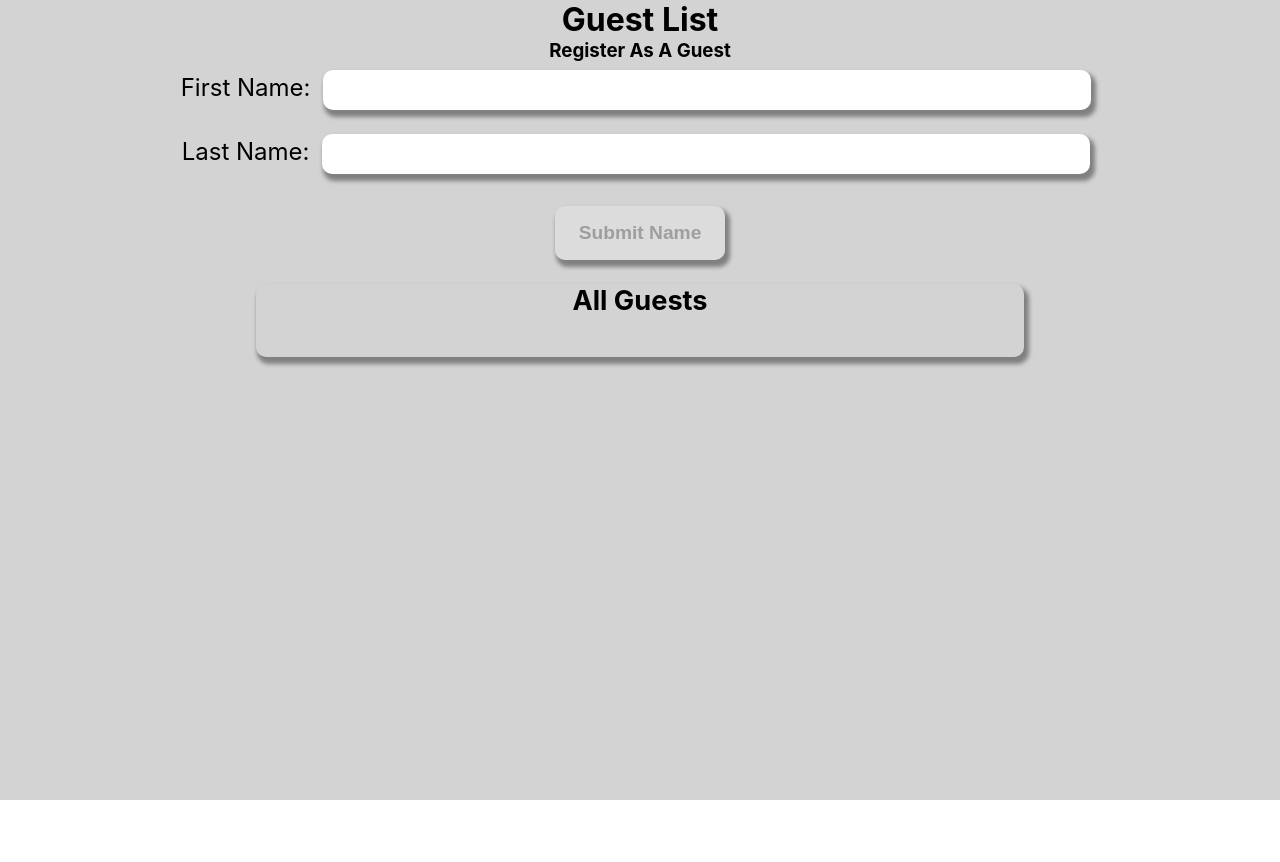
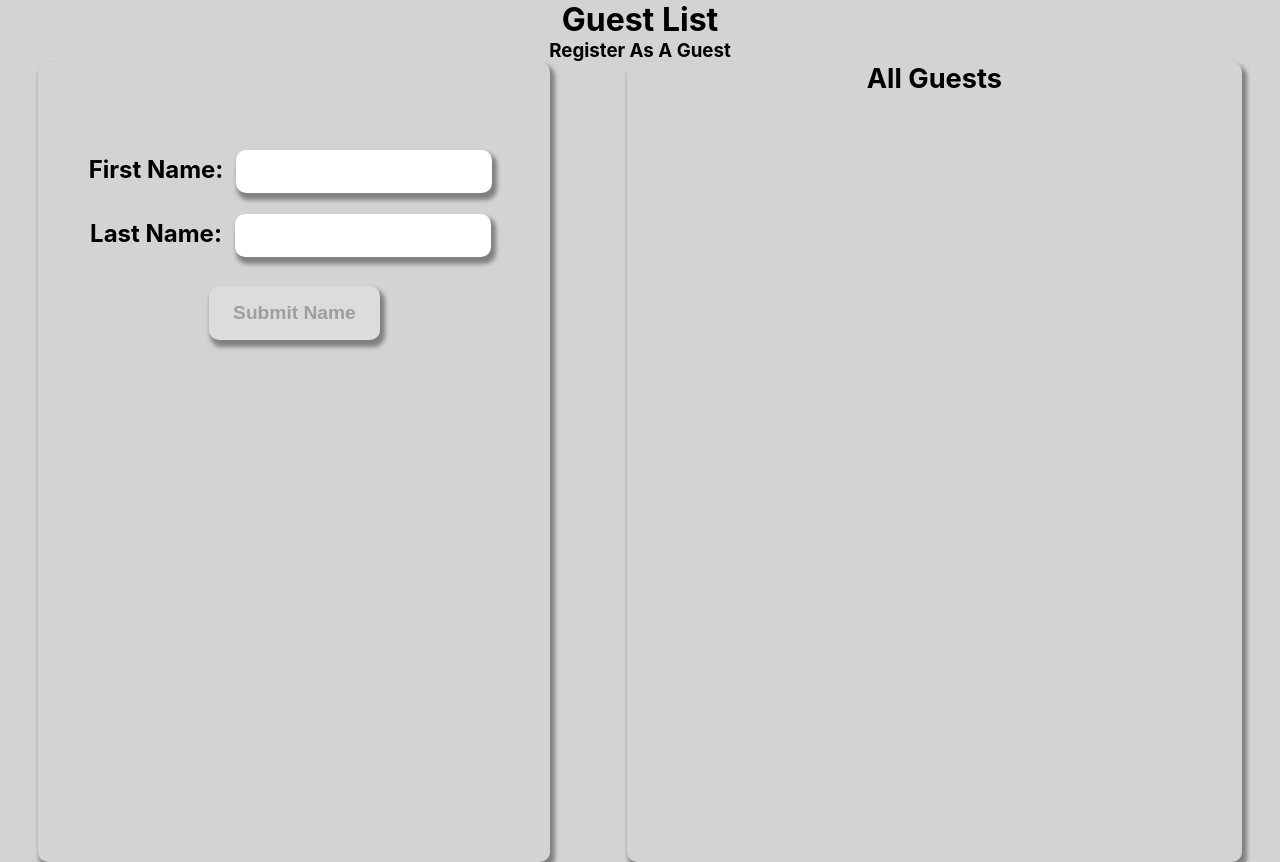
Before and after one commit to Eprince-hub/react-guest-list, a React (Create React App) app: page / in a window 1280 px wide. Before the commit the page ends 800 px from the top, so only its background shows below. Built offline with nearby package versions, Linux system fonts and the light colour scheme.

Commit message:
update the Guestbook home page

```diff
--- a/src/components/GuestBookHomePage.js
+++ b/src/components/GuestBookHomePage.js
@@ -4,11 +4,12 @@ import PostingGuests from './PostingGuests';
 
 const guestStyle = css`
   width: 100%;
-  /*  min-height: 100vh; */
+  min-height: 100vh;
+  display: flex;
+  justify-content: space-around;
 
   div.guestDisplay {
-    margin: 1.5rem auto;
-    width: 60vw;
+    width: 48vw;
     border-radius: 10px;
     -o-transition: all 0.4s ease-in-out;
     -webkit-transition: all 0.4s ease-in-out;
@@ -24,17 +25,14 @@ const guestStyle = css`
     div {
       background-color: white;
       margin: auto;
-      width: 80%;
+      width: 95%;
       display: flex;
       flex-direction: column;
       align-items: center;
       border: 1px solid #efefef;
-      box-shadow:
-     /* The top layer shadow */ 0 1px 1px rgba(0, 0, 0, 0.15),
-        /* The second layer */ 0 10px 0 -5px #eee,
-        /* The second layer shadow */ 0 10px 1px -4px rgba(0, 0, 0, 0.15),
-        /* The third layer */ 0 20px 0 -10px #eee,
-        /* The third layer shadow */ 0 20px 1px -9px rgba(0, 0, 0, 0.15);
+      box-shadow: 0 1px 1px rgba(0, 0, 0, 0.15), 0 10px 0 -5px #eee,
+        0 10px 1px -4px rgba(0, 0, 0, 0.15), 0 20px 0 -10px #eee,
+        0 20px 1px -9px rgba(0, 0, 0, 0.15);
       padding: 30px;
       border-bottom: 2px solid #cecece;
       border-radius: 15px;
@@ -50,6 +48,9 @@ const guestStyle = css`
         font-weight: 500;
         font-size: 1.3rem;
         color: #333333;
+        -o-transition: all 0.4s ease-in-out;
+        -webkit-transition: all 0.4s ease-in-out;
+        transition: all 0.4s ease-in-out;
 
         span {
           font-size: 1.1rem;
@@ -58,53 +59,81 @@ const guestStyle = css`
           position: absolute;
           right: 1rem;
           border-radius: 10px;
+          padding: 0.2rem 0.8rem;
+          cursor: pointer;
 
           + span {
-            right: 4rem;
+            right: 6rem;
+            margin-right: 1rem;
+          }
+        }
+
+        label {
+          width: 40px;
+          height: 40px;
+          display: inline-flex;
+          position: relative;
+          left: -5rem;
+          padding: 0;
+          margin: 0;
+
+          .checkBox {
+            background: red;
+            position: absolute;
+            width: inherit;
+            height: inherit;
+            left: 0;
+            -webkit-appearance: none;
+            -moz-appearance: none;
+            -o-appearance: none;
+            appearance: none;
+            border: 1px solid #34495e;
+            border-radius: 4px;
+            outline: none;
+            background-color: #41b883;
+            -o-transition: all 0.4s ease-in-out;
+            -webkit-transition: all 0.4s ease-in-out;
+            transition: all 0.4s ease-in-out;
+            box-shadow: 3px 5px 4px 2px grey;
+
+            :checked {
+              border: 1px solid #41b883;
+              background-color: #34495e;
+            }
+            :active {
+              border: 2px solid #34495e;
+            }
           }
         }
       }
     }
   }
 
-  .guestDisplayCard {
-    /* + button {
-      background: purple;
-      color: white;
-      padding: 1rem 1.5rem;
-      margin-top: 1rem;
-      border: none;
+  .guestInputDisplay {
+    width: 40%;
     border-radius: 10px;
-      font-size: 1.2rem;
-      cursor: pointer;
     -o-transition: all 0.4s ease-in-out;
     -webkit-transition: all 0.4s ease-in-out;
     transition: all 0.4s ease-in-out;
-
-      :hover {
-        background: lightcyan;
-        color: black;
-        -o-transition: all 0.4s ease-in-out;
-        -webkit-transition: all 0.4s ease-in-out;
-        transition: all 0.4s ease-in-out;
-      }
-    } */
-  }
+    box-shadow: 3px 5px 4px 2px grey;
+    padding: 5rem 0 0 0;
 
     label {
-    display: block;
+      display: inline-block;
       font-size: 1.5rem;
       height: 4rem;
+      font-weight: bold;
 
       input {
-      width: 60%;
-      height: 2.5rem;
+        width: 20vw;
+        height: 2.7rem;
         border: none;
         border-radius: 10px;
         margin: 0.5rem 0.5rem 0rem 0.8rem;
         padding: 0 0.5rem;
         font-size: 1.2rem;
         box-shadow: 3px 5px 4px 2px grey;
+      }
     }
   }
 `;
--- a/src/components/PostingGuests.js
+++ b/src/components/PostingGuests.js
@@ -141,6 +141,7 @@ export default function PostingGuests(props) {
   } else {
     return (
       <div css={props.cssStyling}>
+        <div className="guestInputDisplay">
           <UserInput
             firstName="firstName"
             firstNameValue={userData.firstName}
@@ -159,6 +160,7 @@ export default function PostingGuests(props) {
           >
             Submit Name
           </SubmitButton>
+        </div>
 
         <div className="guestDisplay">
           <h2>All Guests</h2>
@@ -167,10 +169,13 @@ export default function PostingGuests(props) {
             return (
               <div key={guest.id} className="cssClassName">
                 <p>
+                  <label>
+                    <input type="checkbox" className="checkBox" />
+                  </label>
                   {`Name: ${guest.firstName}
                   ${guest.lastName} `}
+                  <span>Delete</span>
                   <span>Edit</span>
-                  <span>Delete</span>
                 </p>
               </div>
             );
```
Lines whose indentation alone changed are shown as unchanged.
